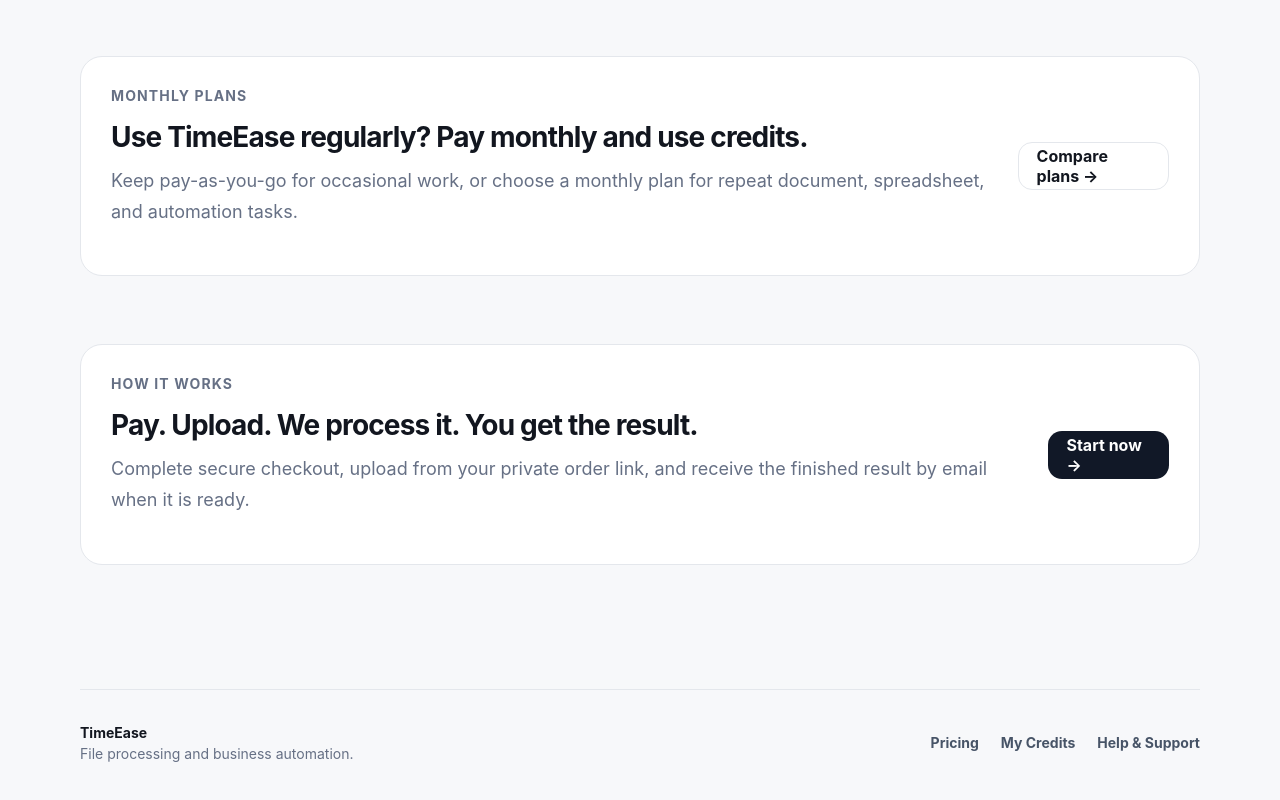
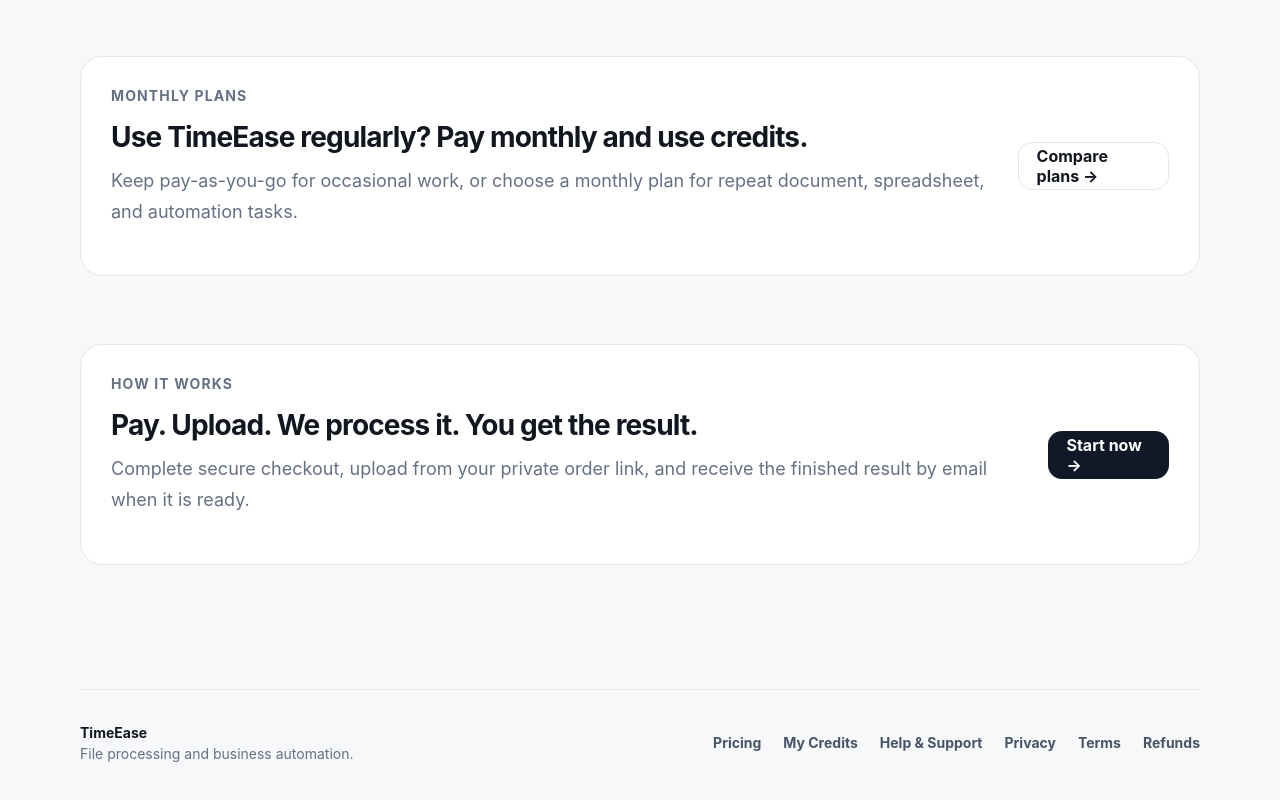
Before and after one commit to goplanetdigital/timeease-web, a Next.js app: page / in a window 1280 px wide. Shown: the part 1059-1859 px from the top of the page. Built offline with nearby package versions, Linux system fonts and the light colour scheme.

Commit message:
Add TimeEase legal links

```diff
--- a/app/layout.tsx
+++ b/app/layout.tsx
@@ -94,6 +94,9 @@ export default function RootLayout({
             <Link href="/pricing">Pricing</Link>
             <Link href="/credits">My Credits</Link>
             <Link href="/support">Help & Support</Link>
+            <Link href="/privacy">Privacy</Link>
+            <Link href="/terms">Terms</Link>
+            <Link href="/refunds">Refunds</Link>
           </nav>
         </footer>
 
```
